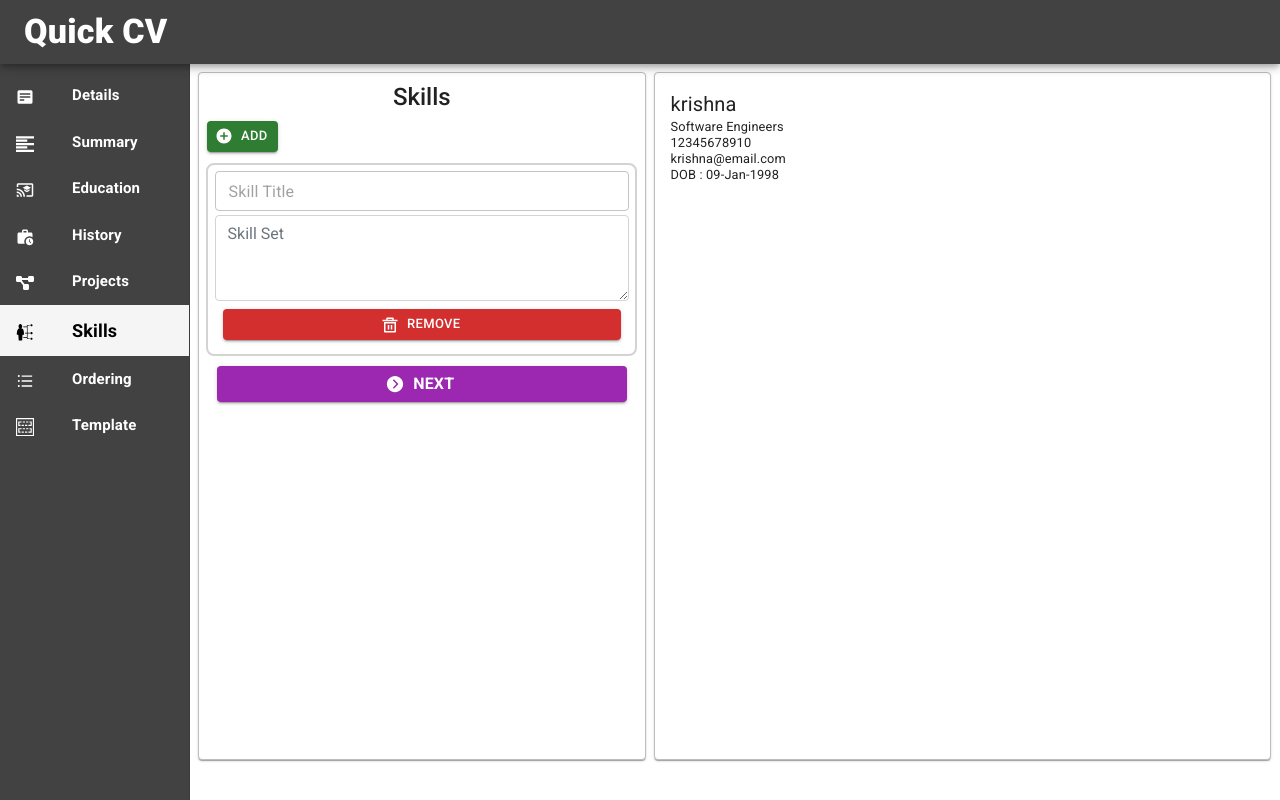
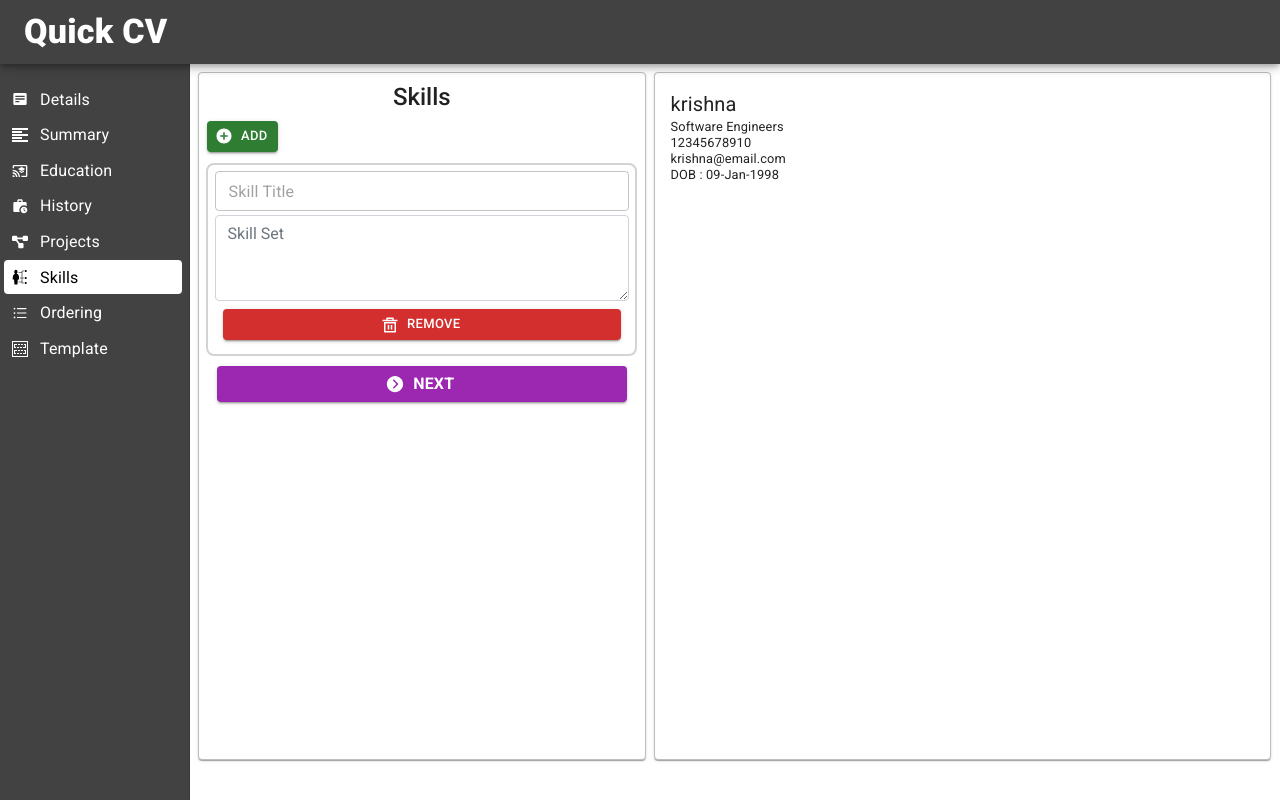
Before and after one commit to YITO-org/quick-cv-ui, a React (Vite) app: page /resumebuilder/skills in a window 1280 px wide. Built offline with nearby package versions, Linux system fonts and the light colour scheme.

Commit message:
desktop sidebar changed.

```diff
--- a/src/App.tsx
+++ b/src/App.tsx
@@ -43,17 +43,12 @@ const App : React.FC<any>  = (props)=>{
   }
 
 
-
-
   return (
     <React.Fragment>
       <AuthProvider>
         <BrowserRouter>
             <Routes>
-              <Route path="/" element={
-              <LandingPage />
-                // <LandingPage2 />
-            }></Route>
+              <Route path="/" element={<LandingPage />}></Route>
               <Route path="/createaccount" element={<CreateAndLoginAccount headerName="Create Account" buttonName="Create" redirectionScreen="/login" />}></Route>
               <Route path="/login" element={<CreateAndLoginAccount headerName="Login" buttonName="Login" redirectionScreen="/createaccount" />}></Route>
               <Route path="/otp" element={<Otp headerName="OTP" buttonName="Submit" redirectionScreen="/resumebuilder"  />} />
--- a/src/components/sidebarList.tsx
+++ b/src/components/sidebarList.tsx
@@ -1,9 +1,110 @@
+// import React, { useEffect, useState }  from "react"
+// import {useNavigate , useLocation } from "react-router-dom";
+// import { Toolbar , List , ListItem , ListItemButton , ListItemText, Typography, Divider, ListItemIcon , Box} from "@mui/material"
+// //import routing from "../routing";
+// import { BiSolidDetail } from "react-icons/bi";
+// import { siderbarProps , siderbarIcon } from "../interfaces/types"
+// import { styles } from "../styles/styles";
+// import { connect , useSelector } from "react-redux";
+// import { setSelectedIndexForSidebar } from "../actions";
+// import routing from "../routing";
+
+
+// let SidebarList : React.FC<siderbarProps>  = (props:any)=>{
+
+//     //  console.log({props})
+
+//     let navigate = useNavigate()
+//     let location = useLocation();
+//     let [routes , setRoutes] = useState<any>(routing);
+
+//     let selector :any = useSelector((state:any)=>state.storeUsers);
+
+// useEffect(()=>{
+//        if(selector?.userTokken && routes[0].name !=  "Dashboard"){
+//             routes = [{
+//                 name : "Dashboard",
+//                 path : "/resumebuilder/dashboard",
+//                 icon : <BiSolidDetail /> // ()=>{ return <BiSolidDetail /> }
+//             },...routes]
+//             setRoutes(routes)
+//     }else if(!selector?.userTokken && routes[0].name ==  "Dashboard"){
+//         routes = routing.splice(1 , routing.length-1);
+//     }
+//  },[selector?.userTokken])
+
+
+//     // let { screenSize , sidebarData } = props
+
+//   let selectRoute = (index : Number , path : String | any):void => {
+//      // navigate("/resumebuilder" + path)
+//      navigate(path)
+//      props.dispatch(setSelectedIndexForSidebar(index))
+//   }
+
+// //   useEffect(()=>{
+// //     routes = routing.splice(1 , routing.length-1);
+// //      setRoutes(routes)
+// //   },[!selector?.userTokken])
+
+
+// //   if(!selector?.userTokken){
+
+// //   }
+
+
+//     return (
+//         <React.Fragment>
+//                 <Toolbar />
+//                     <Box sx={{ overflow : 'auto' }} >
+//                         <List>
+//                             {
+//                                routes && routes.length > 0 && routes.map((e:any,index:number)=>(
+//                                     <ListItem key={index} disablePadding sx={styles.sidebarListColor} >
+//                                         <ListItemButton  sx={ location.pathname ==  e.path ? styles.sidebarListSelectedColor : {}} onClick={()=>{selectRoute(index , e.path)}} >
+//                                             <ListItemIcon>
+//                                                 <Icon icon={e.icon} selected={location.pathname ==  e.path}  />
+//                                             </ListItemIcon>
+//                                             <ListItemText   primary={
+//                                                 <Box>
+//                                                     <Typography fontWeight={600} fontSize={location.pathname ==  e.path ? 18 : 15} >{e.name}</Typography>
+//                                                 </Box>
+//                                             } >
+
+//                                             </ListItemText>
+//                                         </ListItemButton>
+//                                         <Divider />
+//                                     </ListItem>
+//                                 ))
+//                             }
+//                         </List>
+//                     </Box>
+//         </React.Fragment>
+//     )
+// }
+
+// let Icon : React.FC<siderbarIcon> = (props) :any =>{
+//     let { icon , selected } = props;
+//     return(
+//         <Box  sx={{ color : selected ? "black" : "white" , fontSize : 18 }} >
+//             {icon}
+//         </Box>
+//     )
+// }
+
+// const mapStateToProps = (state : any ) => ({
+//     sidebarData : state.sidebarStore
+//   });
+
+// export default connect(mapStateToProps, (dispatch:any) => ({ dispatch }))(SidebarList);
+//export default SidebarList
+
 import React, { useEffect, useState }  from "react"
 import {useNavigate , useLocation } from "react-router-dom";
-import { Toolbar , List , ListItem , ListItemButton , ListItemText, Typography, Divider, ListItemIcon , Box} from "@mui/material"
+import { Toolbar /*, List , ListItem , ListItemButton , ListItemText,*/ , Typography , Box /*, Divider, ListItemIcon , Box,*/,  CssBaseline } from "@mui/material"
 //import routing from "../routing";
 import { BiSolidDetail } from "react-icons/bi";
-import { siderbarProps , siderbarIcon } from "../interfaces/types"
+import { siderbarProps /*, siderbarIcon*/ } from "../interfaces/types"
 import { styles } from "../styles/styles";
 import { connect , useSelector } from "react-redux";
 import { setSelectedIndexForSidebar } from "../actions";
@@ -55,48 +156,48 @@ useEffect(()=>{
 
     return (
         <React.Fragment>
-                <Toolbar />
-                    <Box sx={{ overflow : 'auto' }} >
-                        <List>
-                            {
-                               routes && routes.length > 0 && routes.map((e:any,index:number)=>(
-                                    <ListItem key={index} disablePadding sx={styles.sidebarListColor} >
-                                        <ListItemButton  sx={ location.pathname ==  e.path ? styles.sidebarListSelectedColor : {}} onClick={()=>{selectRoute(index , e.path)}} >
-                                            <ListItemIcon>
-                                                <Icon icon={e.icon} selected={location.pathname ==  e.path}  />
-                                            </ListItemIcon>
-                                            <ListItemText   primary={
-                                                <Box>
-                                                    <Typography fontWeight={600} fontSize={location.pathname ==  e.path ? 18 : 15} >{e.name}</Typography>
-                                                </Box>
-                                            } >
-
-                                            </ListItemText>
-                                        </ListItemButton>
-                                        <Divider />
-                                    </ListItem>
-                                ))
-                            }
-                        </List>
-                    </Box>
+            <Toolbar />
+            <CssBaseline />
+            <Box sx={{ml : 0.3 , mt : 2}} >
+            {
+                routes.map((e : any,index : any)=>{
+                    return(
+                        <Box key={index}
+                        display="flex"
+                        alignItems="center"
+                        gap={1.5}
+                        paddingTop={0.5}
+                        paddingBottom={0.5}
+                        margin={0.2}
+                        width={178}
+                        paddingLeft={1}
+                        borderRadius={1}
+                        bgcolor={location.pathname ==  e.path ? 'white' : ''}
+                        sx={{cursor : 'pointer' , ":hover" : {bgcolor : location.pathname !=  e.path ? '#757575' : '' }}}
+                        onClick={()=>{selectRoute(index , e.path)}}
+                        >
+                            <Box color={location.pathname ==  e.path ? 'black' : 'white'}>{e.icon}</Box>
+                               <Typography variant="body1" mt={0.25} color={location.pathname ==  e.path ? 'black' : 'white'}  >{e.name}</Typography>
+                            </Box>
+                    )
+                })
+            }
+            </Box>
         </React.Fragment>
     )
 }
 
-let Icon : React.FC<siderbarIcon> = (props) :any =>{
-    let { icon , selected } = props;
-    return(
-        <Box  sx={{ color : selected ? "black" : "white" , fontSize : 18 }} >
-            {icon}
-        </Box>
-    )
-}
+// let Icon : React.FC<siderbarIcon> = (props) :any =>{
+//     let { icon , selected , path } = props;
+//     return(
+//         <>
+//         {icon}
+//         </>
+//     )
+// }
 
 const mapStateToProps = (state : any ) => ({
     sidebarData : state.sidebarStore
   });
 
   export default connect(mapStateToProps, (dispatch:any) => ({ dispatch }))(SidebarList);
-
-
-// export default SidebarList
```
